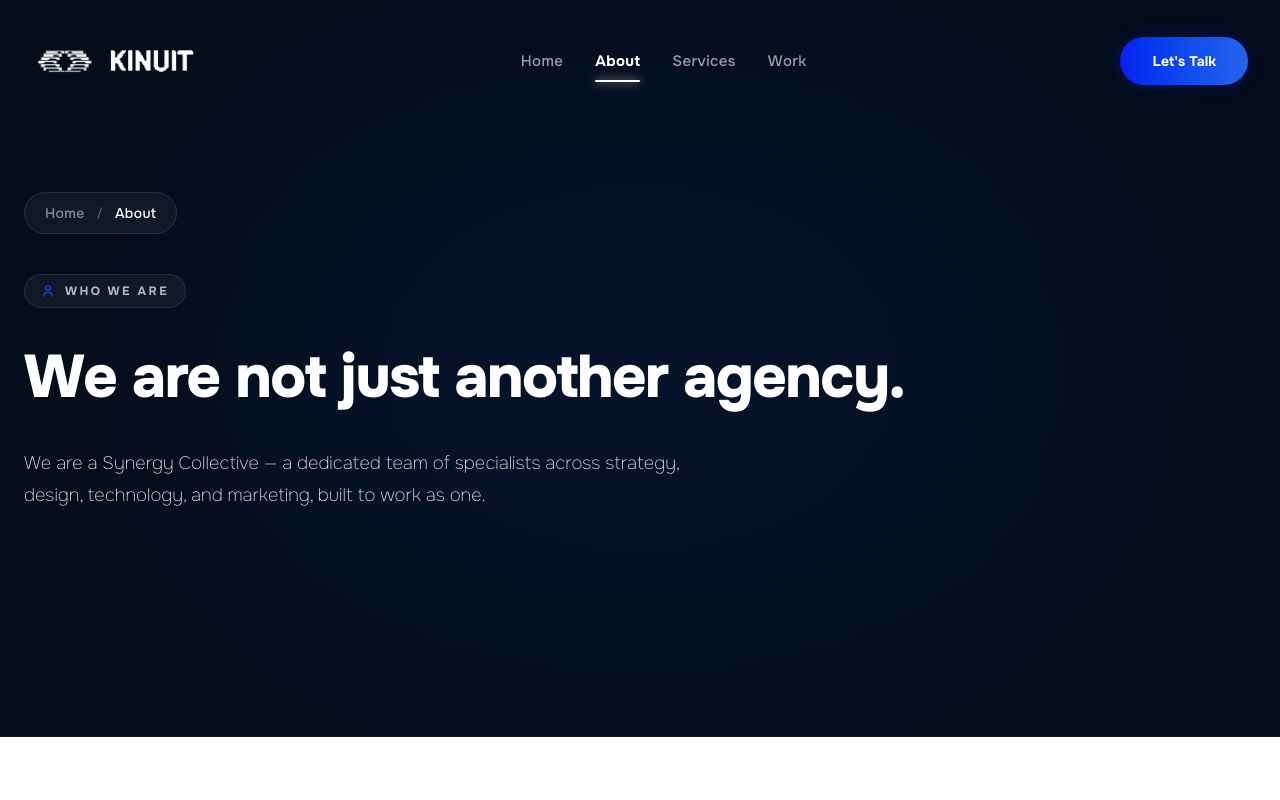
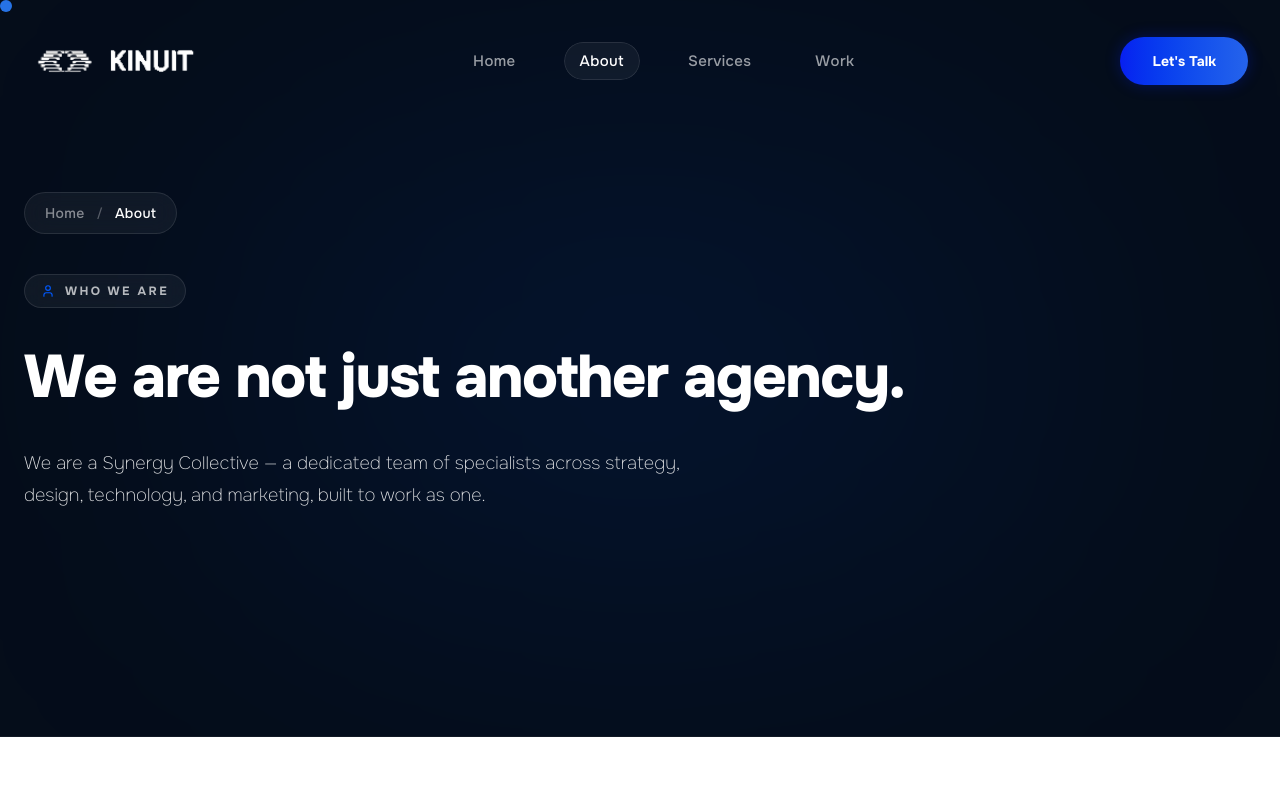
Before and after one commit to kinuit-global/kinuit-website, a Next.js app: page /about in a window 1280 px wide. Shown: the top 800 px of the page. Built offline with nearby package versions, Linux system fonts and the light colour scheme.

Commit message:
feat: Implement initial website structure, navigation, and common UI components with animations.

```diff
--- a/Component/globalCompo/Nav.tsx
+++ b/Component/globalCompo/Nav.tsx
@@ -61,19 +61,25 @@ export default function Navbar() {
                 <Link
                   key={link.label}
                   href={link.href}
-                  className={`relative py-1 flex items-center justify-center text-[15px] transition-colors duration-200 group ${isActive
-                    ? "text-white font-bold"
-                    : "text-white/60 hover:text-white/90 font-medium"
+                  className={`relative px-4 py-2 flex items-center justify-center text-[15px] transition-all duration-300 group rounded-full overflow-hidden ${isActive
+                    ? "text-white"
+                    : "text-white/60 hover:text-white"
                     }`}
                 >
-                  {isActive && (
-                    <motion.span
-                      layoutId="nav-underline"
-                      className="absolute left-0 right-0 -bottom-1.5 h-[2px] bg-white rounded-full shadow-[0_0_8px_rgba(255,255,255,0.8)]"
-                      transition={{ type: "spring", stiffness: 400, damping: 30 }}
-                    />
-                  )}
-                  <span className="relative z-10 tracking-wide">{link.label}</span>
+                  <AnimatePresence>
+                    {isActive && (
+                      <motion.span
+                        layoutId="nav-pill"
+                        className="absolute inset-0 bg-white/5 border border-white/10 rounded-full"
+                        transition={{ type: "spring", stiffness: 400, damping: 30 }}
+                      />
+                    )}
+                  </AnimatePresence>
+
+                  {/* Hover background */}
+                  <span className="absolute inset-0 bg-blue-500/0 group-hover:bg-blue-500/10 transition-colors duration-300 rounded-full -z-10" />
+
+                  <span className="relative z-10 tracking-wide font-medium">{link.label}</span>
                 </Link>
               );
             })}
--- a/app/layout.tsx
+++ b/app/layout.tsx
@@ -4,6 +4,7 @@ import "./globals.css";
 import Navbar from "@/Component/globalCompo/Nav";
 import Footer from "@/Component/globalCompo/Footer";
 import ScrollToTop from "@/components/ui/ScrollToTop";
+import CustomCursor from "@/components/ui/CustomCursor";
 
 const inter = Inter({
   subsets: ["latin"],
@@ -68,6 +69,7 @@ export default function RootLayout({
         <main>{children}</main>
         <Footer />
         <ScrollToTop />
+        <CustomCursor />
       </body>
     </html>
   );
--- a/app/page.tsx
+++ b/app/page.tsx
@@ -7,19 +7,19 @@ import Testimonials from "@/components/sections/Testimonials";
 import FeaturedWork from "@/components/sections/FeaturedWork";
 import CTA from "@/components/sections/CTA";
 import FAQ from "@/Component/FAQ/FAQ";
+import Reveal from "@/components/ui/Reveal";
 
 export default function HomePage() {
   return (
     <main>
       <Hero />
-      <StatsGlobe />
-      {/* <BrandStatement /> */}
-      <Pillars />
-      <ServicesOverview />
-      <Testimonials />
-      <FeaturedWork />
-      <CTA />
-      <FAQ />
+      <Reveal><StatsGlobe /></Reveal>
+      <Reveal><Pillars /></Reveal>
+      <Reveal><ServicesOverview /></Reveal>
+      <Reveal><Testimonials /></Reveal>
+      <Reveal><FeaturedWork /></Reveal>
+      <Reveal><CTA /></Reveal>
+      <Reveal><FAQ /></Reveal>
     </main>
   );
 }
--- a/components/ui/Button.tsx
+++ b/components/ui/Button.tsx
@@ -14,8 +14,9 @@ export default function Button({ children, className = "", variant = "primary",
 
   return (
     <motion.button
-      whileHover={{ scale: 1.02, y: -2 }}
+      whileHover={{ scale: 1.05, y: -2 }}
       whileTap={{ scale: 0.98 }}
+      transition={{ duration: 0.2, ease: "easeOut" }}
       className={`px-6 py-3 text-sm font-semibold rounded-full transition-all duration-300 ${variantStyles[variant]} ${className}`}
       {...props as any}
     >
--- /dev/null
+++ b/components/ui/CustomCursor.tsx
@@ -0,0 +1,48 @@
+"use client";
+
+import { useEffect, useState } from "react";
+import { motion, useSpring } from "framer-motion";
+
+export default function CustomCursor() {
+  const [mounted, setMounted] = useState(false);
+  const [isVisible, setIsVisible] = useState(false);
+
+  const cursorX = useSpring(0, { stiffness: 500, damping: 28 });
+  const cursorY = useSpring(0, { stiffness: 500, damping: 28 });
+
+  useEffect(() => {
+    setMounted(true);
+
+    const moveCursor = (e: MouseEvent) => {
+      cursorX.set(e.clientX - 6);
+      cursorY.set(e.clientY - 6);
+      if (!isVisible) setIsVisible(true);
+    };
+
+    const handleMouseLeave = () => setIsVisible(false);
+    const handleMouseEnter = () => setIsVisible(true);
+
+    window.addEventListener("mousemove", moveCursor);
+    document.addEventListener("mouseleave", handleMouseLeave);
+    document.addEventListener("mouseenter", handleMouseEnter);
+
+    return () => {
+      window.removeEventListener("mousemove", moveCursor);
+      document.removeEventListener("mouseleave", handleMouseLeave);
+      document.removeEventListener("mouseenter", handleMouseEnter);
+    };
+  }, [cursorX, cursorY, isVisible]);
+
+  if (!mounted) return null;
+
+  return (
+    <motion.div
+      className="fixed top-0 left-0 w-3 h-3 bg-blue-500 rounded-full pointer-events-none z-9999 mix-blend-difference hidden md:block"
+      style={{
+        x: cursorX,
+        y: cursorY,
+        opacity: isVisible ? 1 : 0,
+      }}
+    />
+  );
+}
--- /dev/null
+++ b/components/ui/Reveal.tsx
@@ -0,0 +1,28 @@
+"use client";
+
+import { motion } from "framer-motion";
+import { ReactNode } from "react";
+
+interface RevealProps {
+  children: ReactNode;
+  width?: "fit-content" | "100%";
+}
+
+export default function Reveal({ children, width = "100%" }: RevealProps) {
+  return (
+    <div style={{ position: "relative", width, overflow: "hidden" }}>
+      <motion.div
+        variants={{
+          hidden: { opacity: 0, y: 30 },
+          visible: { opacity: 1, y: 0 },
+        }}
+        initial="hidden"
+        whileInView="visible"
+        viewport={{ once: true, margin: "-100px" }}
+        transition={{ duration: 0.8, ease: [0.22, 1, 0.36, 1] }}
+      >
+        {children}
+      </motion.div>
+    </div>
+  );
+}
```
